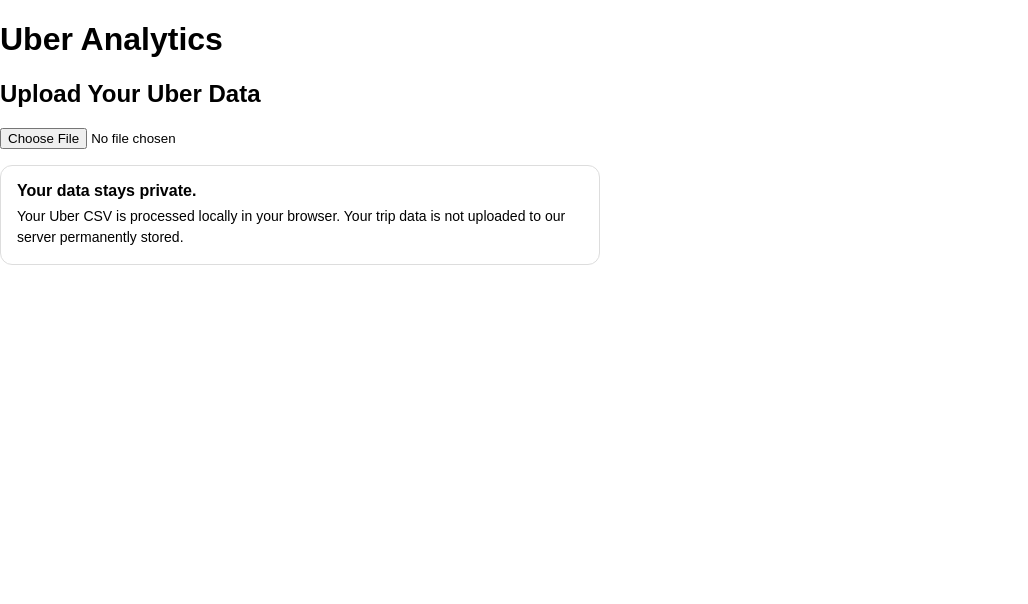
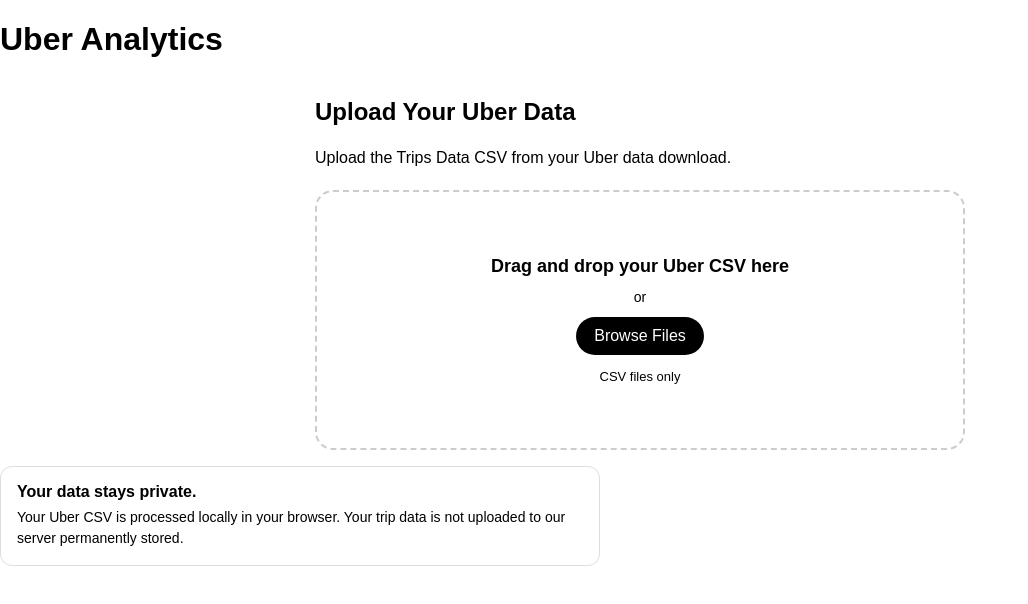
Before and after one commit to jamil-f/UberDash, a React (Vite) app in the folder client/: page / in a window 1280 px wide. Shown: the top 604 px of the page, without its empty margins (0-1028 px from the left). Built offline with nearby package versions, Linux system fonts and the light colour scheme.

Commit message:
Polish CSV upload expereince with drag and drop

```diff
--- a/client/src/App.jsx
+++ b/client/src/App.jsx
@@ -1,6 +1,6 @@
 import { useState } from "react";
 import Papa from "papaparse";
-import FileUpload from "./components/FileUpload";
+import FileUpload from "./components/FileUpload/FileUpload";
 import { normalizeUberData } from "./utils/parseUberCSV";
 import StatCard from "./components/StatCard/StatCard";
 import "./App.css";
--- a/client/src/components/FileUpload.jsx
+++ /dev/null
@@ -1,21 +0,0 @@
-function FileUpload({ onFileUpload }) {
-  const handleFileChange = (event) => {
-    const file = event.target.files[0];
-    if (file) {
-      onFileUpload(file);
-    }
-  };
-
-  return (
-    <div>
-        <h2>Upload Your Uber Data</h2>
-      <input
-      type="file"
-      accept=".csv"
-      onChange={handleFileChange}
-      />
-    </div>
-  );
-}
-
-export default FileUpload;
--- /dev/null
+++ b/client/src/components/FileUpload/FileUpload.css
@@ -0,0 +1,67 @@
+.file-upload {
+  max-width: 650px;
+  margin: 40px auto 0;
+}
+
+.upload-description {
+  margin-bottom: 20px;
+  line-height: 1.5;
+}
+
+.upload-dropzone {
+  display: flex;
+  flex-direction: column;
+  align-items: center;
+  justify-content: center;
+
+  min-height: 260px;
+  padding: 32px;
+
+  border: 2px dashed #ccc;
+  border-radius: 18px;
+
+  cursor: pointer;
+  text-align: center;
+
+  transition:
+    border-color 0.2s ease,
+    background 0.2s ease;
+}
+
+.upload-dropzone:hover {
+  background: #f8f8f8;
+  border-color: #999;
+}
+
+.upload-dropzone.dragging {
+  background: #f3f3f3;
+  border-color: black;
+}
+
+.upload-title {
+  font-size: 18px;
+  font-weight: 600;
+}
+
+.upload-divider {
+  margin: 12px 0;
+  font-size: 14px;
+}
+
+.browse-button {
+  padding: 10px 18px;
+  border-radius: 20px;
+  background: black;
+  color: white;
+  font-weight: 500;
+}
+
+.supported-file {
+  margin-top: 14px;
+  font-size: 13px;
+}
+
+.selected-file {
+  margin-top: 14px;
+  font-size: 14px;
+}
--- /dev/null
+++ b/client/src/components/FileUpload/FileUpload.jsx
@@ -0,0 +1,87 @@
+import { useState } from 'react';
+import "./FileUpload.css";
+
+function FileUpload({ onFileUpload }) {
+
+  const [fileName, setFileName] = useState("");
+  const [isDragging, setIsDragging] = useState(false);
+
+  const handleFile = (file) => {
+    if (!file) {
+      return;
+    }
+
+    setFileName(file.name);
+    onFileUpload(file);
+  };
+
+  const handleFileChange = (event) => {
+    const file = event.target.files[0];
+    handleFile(file);
+  };
+
+  const handleDragOver = (event) => {
+    event.preventDefault();
+    setIsDragging(true);
+  };
+
+  const handleDragLeave = () => {
+    setIsDragging(false);
+  };
+
+  const handleDrop = (event) => {
+    event.preventDefault();
+    setIsDragging(false);
+
+    const file = event.dataTransfer.files[0];
+    handleFile(file);
+  };
+
+  return (
+    <div className="file-upload">
+      <h2>Upload Your Uber Data</h2>
+
+      <p className="upload-description">
+        Upload the Trips Data CSV from your Uber data download.
+      </p>
+
+      <label
+        className={`upload-dropzone ${isDragging ? "dragging" : ""}`}
+        onDragOver={handleDragOver}
+        onDragLeave={handleDragLeave}
+        onDrop={handleDrop}
+        >
+        <input
+          type="file"
+          accept=".csv"
+          onChange={handleFileChange}
+          hidden
+        />
+
+        <span className="upload-title">
+          Drag and drop your Uber CSV here
+        </span>
+
+        <span className="upload-divider">
+          or
+        </span>
+
+        <span className="browse-button">
+          Browse Files
+        </span>
+
+        <span className="supported-file">
+          CSV files only
+        </span>
+      </label>
+
+      {fileName && (
+        <p className="selected-file">
+          Selected: {fileName}
+        </p>
+      )}
+    </div>
+  )
+}
+
+export default FileUpload;
```
